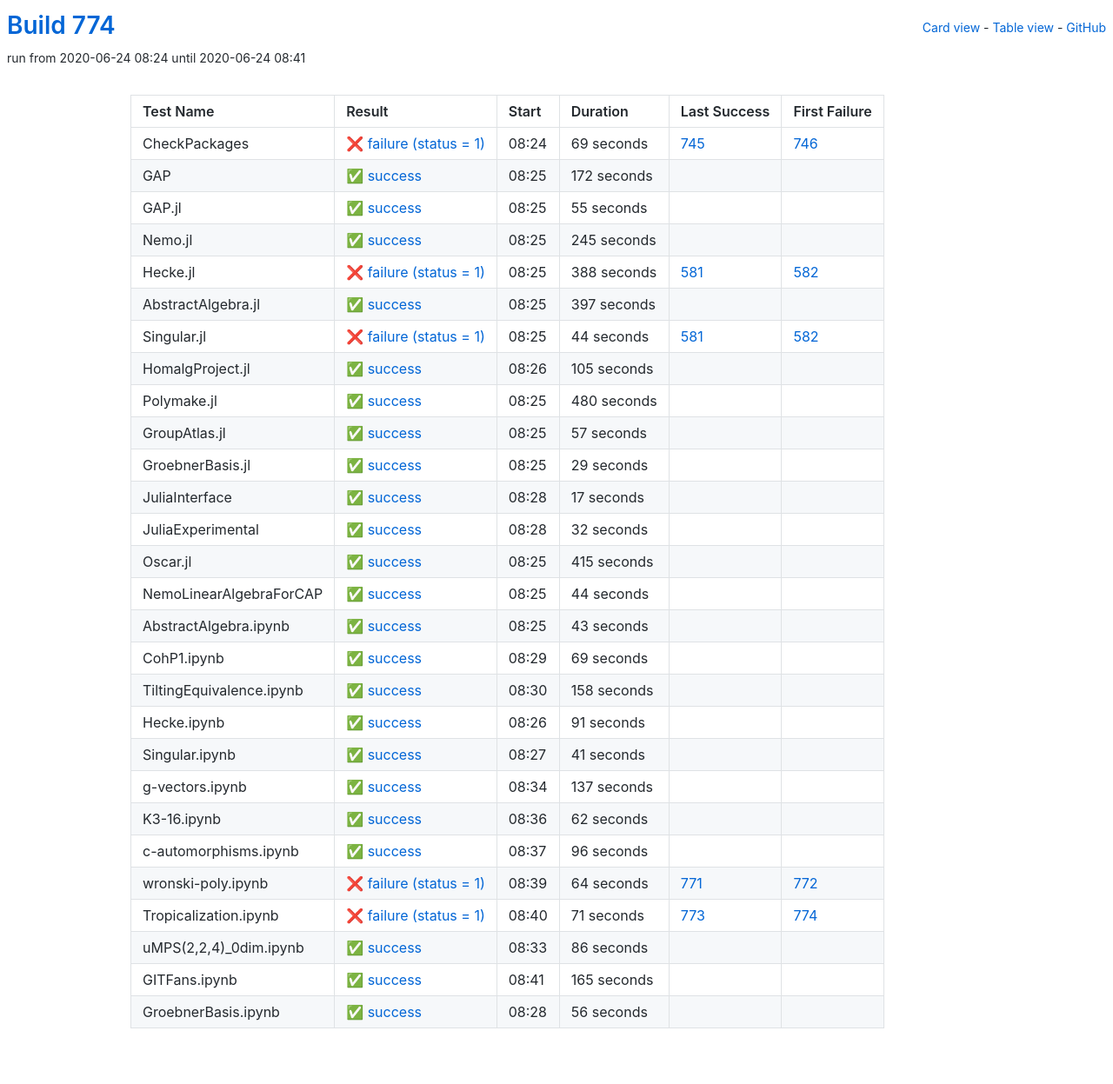
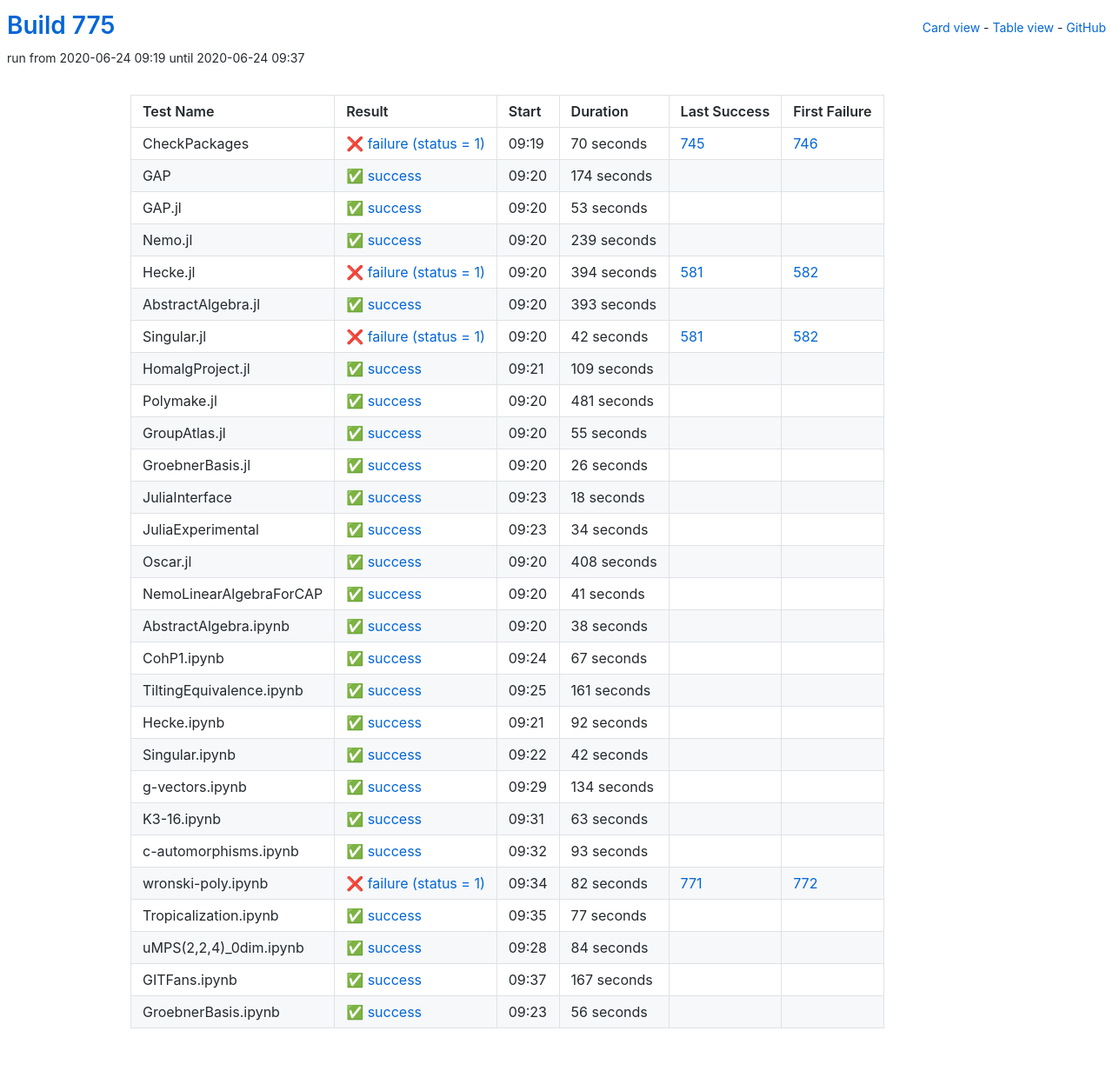
Before and after one commit to oscar-system/oscar-ci-status-1.4, a Jekyll site: the page built from table.html, in a window 1280 px wide. Shown: the whole page at 87% size. Built offline with Jekyll 4.4.1, drawn with Linux system fonts in a browser that asks for light colours.

Commit message:
Build #775

```diff
--- a/_data/ci.yml
+++ b/_data/ci.yml
@@ -1,6 +1,6 @@
 ---
-build: 774
-build_url: https://oscarci.mathematik.uni-kl.de/job/oscar-julia-1.4/774/
+build: 775
+build_url: https://oscarci.mathematik.uni-kl.de/job/oscar-julia-1.4/775/
 job: oscar-julia-1.4
 organization: oscar-system
 repo: oscar-ci-status-1.4
@@ -8,32 +8,116 @@ repourl: https://github.com/oscar-system/oscar-ci-status-1.4
 tests:
 - name: CheckPackages
   id: checkpackages
-  log: https://oscarci.mathematik.uni-kl.de/job/oscar-julia-1.4/774/artifact/logs/build-774/CheckPackages.log
-  start: 2020-06-24 08:24
+  log: https://oscarci.mathematik.uni-kl.de/job/oscar-julia-1.4/775/artifact/logs/build-775/CheckPackages.log
+  start: 2020-06-24 09:19
   success: false
   exitcode: 1
   status: failure
-  duration: 69
+  duration: 70
   last_success: 745
   last_success_url: https://oscarci.mathematik.uni-kl.de/job/oscar-julia-1.4/745/
   first_failure: 746
   first_failure_url: https://oscarci.mathematik.uni-kl.de/job/oscar-julia-1.4/746/
 - name: GAP
   id: gap
-  log: https://oscarci.mathematik.uni-kl.de/job/oscar-julia-1.4/774/artifact/logs/build-774/GAP.log
-  start: 2020-06-24 08:25
+  log: https://oscarci.mathematik.uni-kl.de/job/oscar-julia-1.4/775/artifact/logs/build-775/GAP.log
+  start: 2020-06-24 09:20
   success: true
   exitcode: 0
   status: success
-  duration: 172
+  duration: 174
   last_success: false
   last_success_url:
   first_failure: false
   first_failure_url:
 - name: GAP.jl
   id: gap-jl
-  log: https://oscarci.mathematik.uni-kl.de/job/oscar-julia-1.4/774/artifact/logs/build-774/GAP.jl.log
-  start: 2020-06-24 08:25
+  log: https://oscarci.mathematik.uni-kl.de/job/oscar-julia-1.4/775/artifact/logs/build-775/GAP.jl.log
+  start: 2020-06-24 09:20
+  success: true
+  exitcode: 0
+  status: success
+  duration: 53
+  last_success: false
+  last_success_url:
+  first_failure: false
+  first_failure_url:
+- name: Nemo.jl
+  id: nemo-jl
+  log: https://oscarci.mathematik.uni-kl.de/job/oscar-julia-1.4/775/artifact/logs/build-775/Nemo.jl.log
+  start: 2020-06-24 09:20
+  success: true
+  exitcode: 0
+  status: success
+  duration: 239
+  last_success: false
+  last_success_url:
+  first_failure: false
+  first_failure_url:
+- name: Hecke.jl
+  id: hecke-jl
+  log: https://oscarci.mathematik.uni-kl.de/job/oscar-julia-1.4/775/artifact/logs/build-775/Hecke.jl.log
+  start: 2020-06-24 09:20
+  success: false
+  exitcode: 1
+  status: failure
+  duration: 394
+  last_success: 581
+  last_success_url: https://oscarci.mathematik.uni-kl.de/job/oscar-julia-1.4/581/
+  first_failure: 582
+  first_failure_url: https://oscarci.mathematik.uni-kl.de/job/oscar-julia-1.4/582/
+- name: AbstractAlgebra.jl
+  id: abstractalgebra-jl
+  log: https://oscarci.mathematik.uni-kl.de/job/oscar-julia-1.4/775/artifact/logs/build-775/AbstractAlgebra.jl.log
+  start: 2020-06-24 09:20
+  success: true
+  exitcode: 0
+  status: success
+  duration: 393
+  last_success: false
+  last_success_url:
+  first_failure: false
+  first_failure_url:
+- name: Singular.jl
+  id: singular-jl
+  log: https://oscarci.mathematik.uni-kl.de/job/oscar-julia-1.4/775/artifact/logs/build-775/Singular.jl.log
+  start: 2020-06-24 09:20
+  success: false
+  exitcode: 1
+  status: failure
+  duration: 42
+  last_success: 581
+  last_success_url: https://oscarci.mathematik.uni-kl.de/job/oscar-julia-1.4/581/
+  first_failure: 582
+  first_failure_url: https://oscarci.mathematik.uni-kl.de/job/oscar-julia-1.4/582/
+- name: HomalgProject.jl
+  id: homalgproject-jl
+  log: https://oscarci.mathematik.uni-kl.de/job/oscar-julia-1.4/775/artifact/logs/build-775/HomalgProject.jl.log
+  start: 2020-06-24 09:21
+  success: true
+  exitcode: 0
+  status: success
+  duration: 109
+  last_success: false
+  last_success_url:
+  first_failure: false
+  first_failure_url:
+- name: Polymake.jl
+  id: polymake-jl
+  log: https://oscarci.mathematik.uni-kl.de/job/oscar-julia-1.4/775/artifact/logs/build-775/Polymake.jl.log
+  start: 2020-06-24 09:20
+  success: true
+  exitcode: 0
+  status: success
+  duration: 481
+  last_success: false
+  last_success_url:
+  first_failure: false
+  first_failure_url:
+- name: GroupAtlas.jl
+  id: groupatlas-jl
+  log: https://oscarci.mathematik.uni-kl.de/job/oscar-julia-1.4/775/artifact/logs/build-775/GroupAtlas.jl.log
+  start: 2020-06-24 09:20
   success: true
   exitcode: 0
   status: success
@@ -42,202 +126,58 @@ tests:
   last_success_url:
   first_failure: false
   first_failure_url:
-- name: Nemo.jl
-  id: nemo-jl
-  log: https://oscarci.mathematik.uni-kl.de/job/oscar-julia-1.4/774/artifact/logs/build-774/Nemo.jl.log
-  start: 2020-06-24 08:25
+- name: GroebnerBasis.jl
+  id: groebnerbasis-jl
+  log: https://oscarci.mathematik.uni-kl.de/job/oscar-julia-1.4/775/artifact/logs/build-775/GroebnerBasis.jl.log
+  start: 2020-06-24 09:20
   success: true
   exitcode: 0
   status: success
-  duration: 245
-  last_success: false
-  last_success_url:
-  first_failure: false
-  first_failure_url:
-- name: Hecke.jl
-  id: hecke-jl
-  log: https://oscarci.mathematik.uni-kl.de/job/oscar-julia-1.4/774/artifact/logs/build-774/Hecke.jl.log
-  start: 2020-06-24 08:25
-  success: false
-  exitcode: 1
-  status: failure
-  duration: 388
-  last_success: 581
-  last_success_url: https://oscarci.mathematik.uni-kl.de/job/oscar-julia-1.4/581/
-  first_failure: 582
-  first_failure_url: https://oscarci.mathematik.uni-kl.de/job/oscar-julia-1.4/582/
-- name: AbstractAlgebra.jl
-  id: abstractalgebra-jl
-  log: https://oscarci.mathematik.uni-kl.de/job/oscar-julia-1.4/774/artifact/logs/build-774/AbstractAlgebra.jl.log
-  start: 2020-06-24 08:25
-  success: true
-  exitcode: 0
-  status: success
-  duration: 397
-  last_success: false
-  last_success_url:
-  first_failure: false
-  first_failure_url:
-- name: Singular.jl
-  id: singular-jl
-  log: https://oscarci.mathematik.uni-kl.de/job/oscar-julia-1.4/774/artifact/logs/build-774/Singular.jl.log
-  start: 2020-06-24 08:25
-  success: false
-  exitcode: 1
-  status: failure
-  duration: 44
-  last_success: 581
-  last_success_url: https://oscarci.mathematik.uni-kl.de/job/oscar-julia-1.4/581/
-  first_failure: 582
-  first_failure_url: https://oscarci.mathematik.uni-kl.de/job/oscar-julia-1.4/582/
-- name: HomalgProject.jl
-  id: homalgproject-jl
-  log: https://oscarci.mathematik.uni-kl.de/job/oscar-julia-1.4/774/artifact/logs/build-774/HomalgProject.jl.log
-  start: 2020-06-24 08:26
-  success: true
-  exitcode: 0
-  status: success
-  duration: 105
-  last_success: false
-  last_success_url:
-  first_failure: false
-  first_failure_url:
-- name: Polymake.jl
-  id: polymake-jl
-  log: https://oscarci.mathematik.uni-kl.de/job/oscar-julia-1.4/774/artifact/logs/build-774/Polymake.jl.log
-  start: 2020-06-24 08:25
-  success: true
-  exitcode: 0
-  status: success
-  duration: 480
-  last_success: false
-  last_success_url:
-  first_failure: false
-  first_failure_url:
-- name: GroupAtlas.jl
-  id: groupatlas-jl
-  log: https://oscarci.mathematik.uni-kl.de/job/oscar-julia-1.4/774/artifact/logs/build-774/GroupAtlas.jl.log
-  start: 2020-06-24 08:25
-  success: true
-  exitcode: 0
-  status: success
-  duration: 57
-  last_success: false
-  last_success_url:
-  first_failure: false
-  first_failure_url:
-- name: GroebnerBasis.jl
-  id: groebnerbasis-jl
-  log: https://oscarci.mathematik.uni-kl.de/job/oscar-julia-1.4/774/artifact/logs/build-774/GroebnerBasis.jl.log
-  start: 2020-06-24 08:25
-  success: true
-  exitcode: 0
-  status: success
-  duration: 29
+  duration: 26
   last_success: false
   last_success_url:
   first_failure: false
   first_failure_url:
 - name: JuliaInterface
   id: juliainterface
-  log: https://oscarci.mathematik.uni-kl.de/job/oscar-julia-1.4/774/artifact/logs/build-774/JuliaInterface.log
-  start: 2020-06-24 08:28
+  log: https://oscarci.mathematik.uni-kl.de/job/oscar-julia-1.4/775/artifact/logs/build-775/JuliaInterface.log
+  start: 2020-06-24 09:23
   success: true
   exitcode: 0
   status: success
-  duration: 17
+  duration: 18
   last_success: false
   last_success_url:
   first_failure: false
   first_failure_url:
 - name: JuliaExperimental
   id: juliaexperimental
-  log: https://oscarci.mathematik.uni-kl.de/job/oscar-julia-1.4/774/artifact/logs/build-774/JuliaExperimental.log
-  start: 2020-06-24 08:28
+  log: https://oscarci.mathematik.uni-kl.de/job/oscar-julia-1.4/775/artifact/logs/build-775/JuliaExperimental.log
+  start: 2020-06-24 09:23
   success: true
   exitcode: 0
   status: success
-  duration: 32
+  duration: 34
   last_success: false
   last_success_url:
   first_failure: false
   first_failure_url:
 - name: Oscar.jl
   id: oscar-jl
-  log: https://oscarci.mathematik.uni-kl.de/job/oscar-julia-1.4/774/artifact/logs/build-774/Oscar.jl.log
-  start: 2020-06-24 08:25
+  log: https://oscarci.mathematik.uni-kl.de/job/oscar-julia-1.4/775/artifact/logs/build-775/Oscar.jl.log
+  start: 2020-06-24 09:20
   success: true
   exitcode: 0
   status: success
-  duration: 415
+  duration: 408
   last_success: false
   last_success_url:
   first_failure: false
   first_failure_url:
 - name: NemoLinearAlgebraForCAP
   id: nemolinearalgebraforcap
-  log: https://oscarci.mathematik.uni-kl.de/job/oscar-julia-1.4/774/artifact/logs/build-774/NemoLinearAlgebraForCAP.log
-  start: 2020-06-24 08:25
-  success: true
-  exitcode: 0
-  status: success
-  duration: 44
-  last_success: false
-  last_success_url:
-  first_failure: false
-  first_failure_url:
-- name: AbstractAlgebra.ipynb
-  id: abstractalgebra-ipynb
-  log: https://oscarci.mathematik.uni-kl.de/job/oscar-julia-1.4/774/artifact/logs/build-774/AbstractAlgebra.ipynb.log
-  start: 2020-06-24 08:25
-  success: true
-  exitcode: 0
-  status: success
-  duration: 43
-  last_success: false
-  last_success_url:
-  first_failure: false
-  first_failure_url:
-- name: CohP1.ipynb
-  id: cohp1-ipynb
-  log: https://oscarci.mathematik.uni-kl.de/job/oscar-julia-1.4/774/artifact/logs/build-774/CohP1.ipynb.log
-  start: 2020-06-24 08:29
-  success: true
-  exitcode: 0
-  status: success
-  duration: 69
-  last_success: false
-  last_success_url:
-  first_failure: false
-  first_failure_url:
-- name: TiltingEquivalence.ipynb
-  id: tiltingequivalence-ipynb
-  log: https://oscarci.mathematik.uni-kl.de/job/oscar-julia-1.4/774/artifact/logs/build-774/TiltingEquivalence.ipynb.log
-  start: 2020-06-24 08:30
-  success: true
-  exitcode: 0
-  status: success
-  duration: 158
-  last_success: false
-  last_success_url:
-  first_failure: false
-  first_failure_url:
-- name: Hecke.ipynb
-  id: hecke-ipynb
-  log: https://oscarci.mathematik.uni-kl.de/job/oscar-julia-1.4/774/artifact/logs/build-774/Hecke.ipynb.log
-  start: 2020-06-24 08:26
-  success: true
-  exitcode: 0
-  status: success
-  duration: 91
-  last_success: false
-  last_success_url:
-  first_failure: false
-  first_failure_url:
-- name: Singular.ipynb
-  id: singular-ipynb
-  log: https://oscarci.mathematik.uni-kl.de/job/oscar-julia-1.4/774/artifact/logs/build-774/Singular.ipynb.log
-  start: 2020-06-24 08:27
+  log: https://oscarci.mathematik.uni-kl.de/job/oscar-julia-1.4/775/artifact/logs/build-775/NemoLinearAlgebraForCAP.log
+  start: 2020-06-24 09:20
   success: true
   exitcode: 0
   status: success
@@ -246,94 +186,154 @@ tests:
   last_success_url:
   first_failure: false
   first_failure_url:
-- name: g-vectors.ipynb
-  id: g-vectors-ipynb
-  log: https://oscarci.mathematik.uni-kl.de/job/oscar-julia-1.4/774/artifact/logs/build-774/g-vectors.ipynb.log
-  start: 2020-06-24 08:34
+- name: AbstractAlgebra.ipynb
+  id: abstractalgebra-ipynb
+  log: https://oscarci.mathematik.uni-kl.de/job/oscar-julia-1.4/775/artifact/logs/build-775/AbstractAlgebra.ipynb.log
+  start: 2020-06-24 09:20
   success: true
   exitcode: 0
   status: success
-  duration: 137
+  duration: 38
+  last_success: false
+  last_success_url:
+  first_failure: false
+  first_failure_url:
+- name: CohP1.ipynb
+  id: cohp1-ipynb
+  log: https://oscarci.mathematik.uni-kl.de/job/oscar-julia-1.4/775/artifact/logs/build-775/CohP1.ipynb.log
+  start: 2020-06-24 09:24
+  success: true
+  exitcode: 0
+  status: success
+  duration: 67
+  last_success: false
+  last_success_url:
+  first_failure: false
+  first_failure_url:
+- name: TiltingEquivalence.ipynb
+  id: tiltingequivalence-ipynb
+  log: https://oscarci.mathematik.uni-kl.de/job/oscar-julia-1.4/775/artifact/logs/build-775/TiltingEquivalence.ipynb.log
+  start: 2020-06-24 09:25
+  success: true
+  exitcode: 0
+  status: success
+  duration: 161
+  last_success: false
+  last_success_url:
+  first_failure: false
+  first_failure_url:
+- name: Hecke.ipynb
+  id: hecke-ipynb
+  log: https://oscarci.mathematik.uni-kl.de/job/oscar-julia-1.4/775/artifact/logs/build-775/Hecke.ipynb.log
+  start: 2020-06-24 09:21
+  success: true
+  exitcode: 0
+  status: success
+  duration: 92
+  last_success: false
+  last_success_url:
+  first_failure: false
+  first_failure_url:
+- name: Singular.ipynb
+  id: singular-ipynb
+  log: https://oscarci.mathematik.uni-kl.de/job/oscar-julia-1.4/775/artifact/logs/build-775/Singular.ipynb.log
+  start: 2020-06-24 09:22
+  success: true
+  exitcode: 0
+  status: success
+  duration: 42
+  last_success: false
+  last_success_url:
+  first_failure: false
+  first_failure_url:
+- name: g-vectors.ipynb
+  id: g-vectors-ipynb
+  log: https://oscarci.mathematik.uni-kl.de/job/oscar-julia-1.4/775/artifact/logs/build-775/g-vectors.ipynb.log
+  start: 2020-06-24 09:29
+  success: true
+  exitcode: 0
+  status: success
+  duration: 134
   last_success: false
   last_success_url:
   first_failure: false
   first_failure_url:
 - name: K3-16.ipynb
   id: k3-16-ipynb
-  log: https://oscarci.mathematik.uni-kl.de/job/oscar-julia-1.4/774/artifact/logs/build-774/K3-16.ipynb.log
-  start: 2020-06-24 08:36
+  log: https://oscarci.mathematik.uni-kl.de/job/oscar-julia-1.4/775/artifact/logs/build-775/K3-16.ipynb.log
+  start: 2020-06-24 09:31
   success: true
   exitcode: 0
   status: success
-  duration: 62
+  duration: 63
   last_success: false
   last_success_url:
   first_failure: false
   first_failure_url:
 - name: c-automorphisms.ipynb
   id: c-automorphisms-ipynb
-  log: https://oscarci.mathematik.uni-kl.de/job/oscar-julia-1.4/774/artifact/logs/build-774/c-automorphisms.ipynb.log
-  start: 2020-06-24 08:37
+  log: https://oscarci.mathematik.uni-kl.de/job/oscar-julia-1.4/775/artifact/logs/build-775/c-automorphisms.ipynb.log
+  start: 2020-06-24 09:32
   success: true
   exitcode: 0
   status: success
-  duration: 96
+  duration: 93
   last_success: false
   last_success_url:
   first_failure: false
   first_failure_url:
 - name: wronski-poly.ipynb
   id: wronski-poly-ipynb
-  log: https://oscarci.mathematik.uni-kl.de/job/oscar-julia-1.4/774/artifact/logs/build-774/wronski-poly.ipynb.log
-  start: 2020-06-24 08:39
+  log: https://oscarci.mathematik.uni-kl.de/job/oscar-julia-1.4/775/artifact/logs/build-775/wronski-poly.ipynb.log
+  start: 2020-06-24 09:34
   success: false
   exitcode: 1
   status: failure
-  duration: 64
+  duration: 82
   last_success: 771
   last_success_url: https://oscarci.mathematik.uni-kl.de/job/oscar-julia-1.4/771/
   first_failure: 772
   first_failure_url: https://oscarci.mathematik.uni-kl.de/job/oscar-julia-1.4/772/
 - name: Tropicalization.ipynb
   id: tropicalization-ipynb
-  log: https://oscarci.mathematik.uni-kl.de/job/oscar-julia-1.4/774/artifact/logs/build-774/Tropicalization.ipynb.log
-  start: 2020-06-24 08:40
-  success: false
-  exitcode: 1
-  status: failure
-  duration: 71
-  last_success: 773
-  last_success_url: https://oscarci.mathematik.uni-kl.de/job/oscar-julia-1.4/773/
-  first_failure: 774
-  first_failure_url: https://oscarci.mathematik.uni-kl.de/job/oscar-julia-1.4/774/
-- name: uMPS(2,2,4)_0dim.ipynb
-  id: umps-2-2-4-0dim-ipynb
-  log: https://oscarci.mathematik.uni-kl.de/job/oscar-julia-1.4/774/artifact/logs/build-774/uMPS-2-2-4-_0dim.ipynb.log
-  start: 2020-06-24 08:33
+  log: https://oscarci.mathematik.uni-kl.de/job/oscar-julia-1.4/775/artifact/logs/build-775/Tropicalization.ipynb.log
+  start: 2020-06-24 09:35
   success: true
   exitcode: 0
   status: success
-  duration: 86
+  duration: 77
+  last_success: false
+  last_success_url:
+  first_failure: false
+  first_failure_url:
+- name: uMPS(2,2,4)_0dim.ipynb
+  id: umps-2-2-4-0dim-ipynb
+  log: https://oscarci.mathematik.uni-kl.de/job/oscar-julia-1.4/775/artifact/logs/build-775/uMPS-2-2-4-_0dim.ipynb.log
+  start: 2020-06-24 09:28
+  success: true
+  exitcode: 0
+  status: success
+  duration: 84
   last_success: false
   last_success_url:
   first_failure: false
   first_failure_url:
 - name: GITFans.ipynb
   id: gitfans-ipynb
-  log: https://oscarci.mathematik.uni-kl.de/job/oscar-julia-1.4/774/artifact/logs/build-774/GITFans.ipynb.log
-  start: 2020-06-24 08:41
+  log: https://oscarci.mathematik.uni-kl.de/job/oscar-julia-1.4/775/artifact/logs/build-775/GITFans.ipynb.log
+  start: 2020-06-24 09:37
   success: true
   exitcode: 0
   status: success
-  duration: 165
+  duration: 167
   last_success: false
   last_success_url:
   first_failure: false
   first_failure_url:
 - name: GroebnerBasis.ipynb
   id: groebnerbasis-ipynb
-  log: https://oscarci.mathematik.uni-kl.de/job/oscar-julia-1.4/774/artifact/logs/build-774/GroebnerBasis.ipynb.log
-  start: 2020-06-24 08:28
+  log: https://oscarci.mathematik.uni-kl.de/job/oscar-julia-1.4/775/artifact/logs/build-775/GroebnerBasis.ipynb.log
+  start: 2020-06-24 09:23
   success: true
   exitcode: 0
   status: success
```
Also changed, not shown: README.md.
